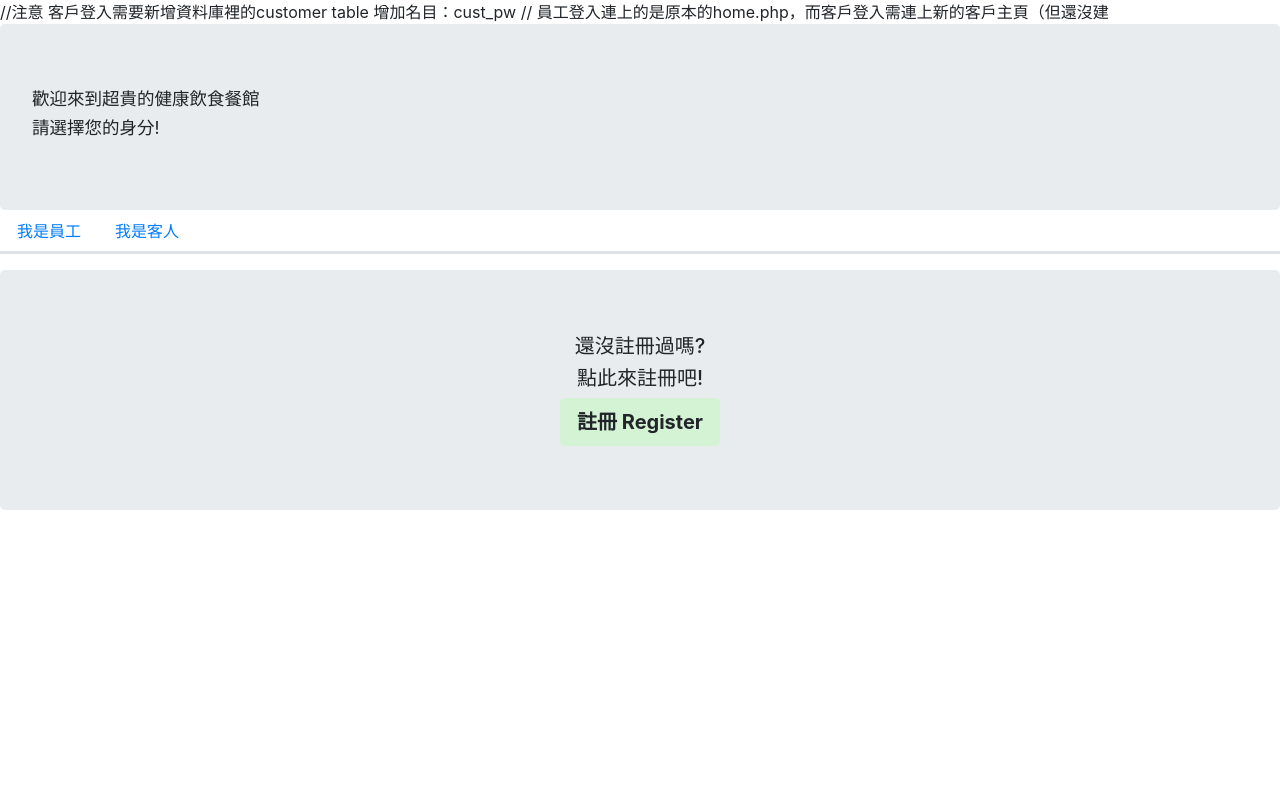
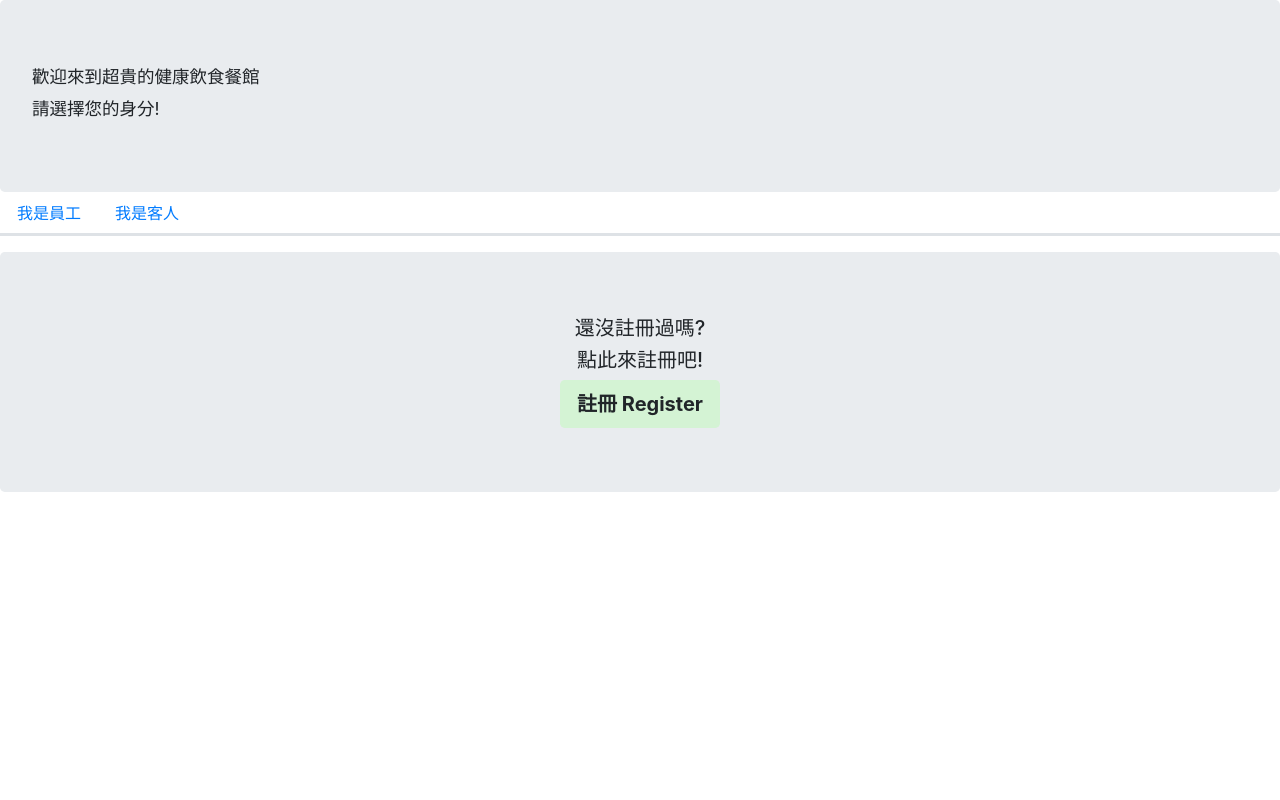
Before and after one commit to hsuehnai/-, a PHP site: the page made by 資料庫final project/login.php in a window 1280 px wide. Run offline with PHP 8.4, Linux system fonts and the light colour scheme.

Commit message:
Update login.php

```diff
--- a/資料庫final project/login.php
+++ b/資料庫final project/login.php
@@ -1,5 +1,3 @@
-//注意 客戶登入需要新增資料庫裡的customer table 增加名目：cust_pw
-// 員工登入連上的是原本的home.php，而客戶登入需連上新的客戶主頁（但還沒建
 <!DOCTYPE html>
 <html>
 	<head>
@@ -12,11 +10,47 @@
   	<script src="https://cdn.jsdelivr.net/npm/jquery@3.7.1/dist/jquery.slim.min.js"></script>
   	<script src="https://cdn.jsdelivr.net/npm/popper.js@1.16.1/dist/umd/popper.min.js"></script>
   	<script src="https://cdn.jsdelivr.net/npm/bootstrap@4.6.2/dist/js/bootstrap.bundle.min.js"></script>
+	<script>
+            window.onload = function(){
+                if(('<?=$_SERVER['QUERY_STRING']?>')==='error=no_employee_name')
+                {
+                    Swal.fire({
+                        icon: 'error',
+                        title: '查無此員工，請檢查有無錯別字或註冊新帳號',
+                    })
+                }
+                else if(('<?=$_SERVER['QUERY_STRING']?>')==='error=wrong_employee_pw')
+                {
+                    Swal.fire({
+                        icon: 'error',
+                        title: '員工密碼錯誤',
+                    })
+                }
+		else if(('<?=$_SERVER['QUERY_STRING']?>')==='error=no_cust_name')
+                {
+                    Swal.fire({
+                        icon: 'error',
+                        title: '查無此客戶，請檢查有無錯別字或註冊新帳號',
+                    })
+                }
+                else if(('<?=$_SERVER['QUERY_STRING']?>')==='error=wrong_cust_pw')
+                {
+                    Swal.fire({
+                        icon: 'error',
+                        title: '客戶密碼錯誤',
+                    })
+                }
 
+                else if(('<?=$_SERVER['QUERY_STRING']?>')==='register_success')
+                {
+                    Swal.fire({
+                        icon: 'success',
+                        title: '註冊成功!請重新登入',
+                    })
+                }
+            }
+        </script>
 	</head>
-	<?php
-		session_start();
-	?>
 
 	<body>
 	<div class="jumbotron text-left" style="margin-bottom:0" >
@@ -40,7 +74,6 @@
 		session_start();
 		unset($_SESSION['employee_name']);
 		unset($_SESSION['employee_pw']);
-		unset($_SESSION['employee_store']);
 	?>
     	<div class="container">
         	<div class="row justify-content-center">
@@ -49,9 +82,6 @@
                     		<form id="form" class="form-signin" method="get" action="./employee_login_check.php">
                         		<div class="mb-3">
                             			<input name="employee_name" type="text" class="form-control" placeholder="請輸入員工姓名" required="">
-                        		</div>
-                        		<div class="mb-3">
-                            			<input name="employee_store" type="text" class="form-control" placeholder="請輸入分店代號" required="">
                         		</div>
                         		<div class="mb-3">
                             			<input name="employee_pw" type="password" class="form-control" placeholder="請輸入員工密碼" required="">
```
